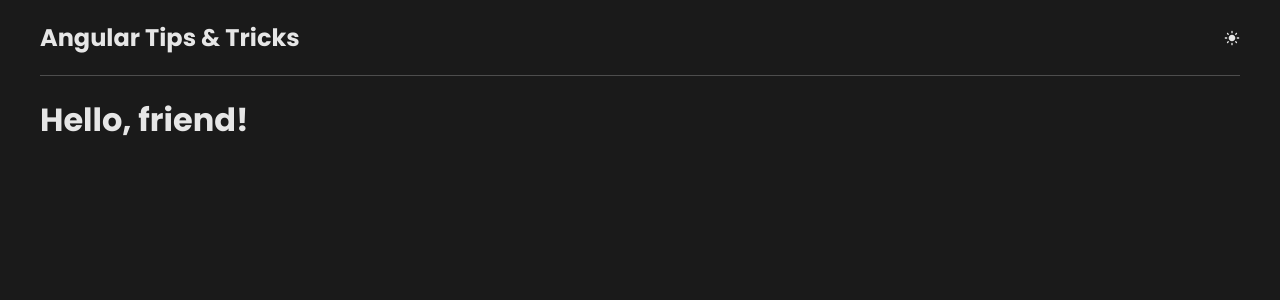
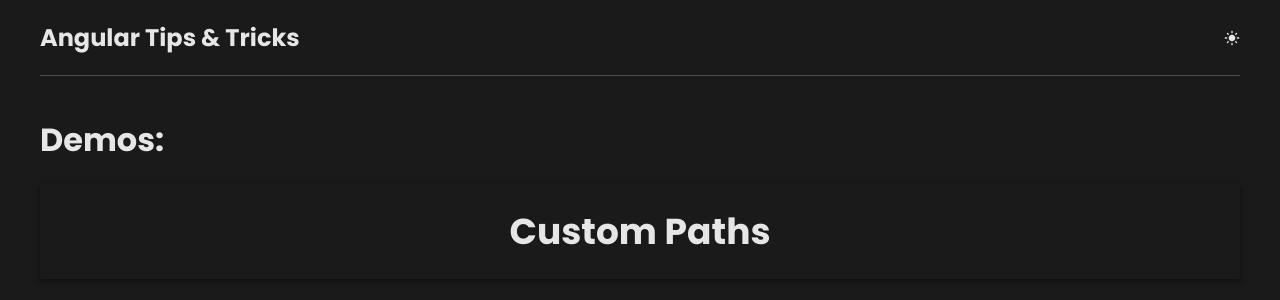
Before and after one commit to BijanProgrammer/angular-tips-and-tricks, an Angular app: page / in a window 1280 px wide. Shown: the top 300 px of the page. Built offline with nearby package versions, Linux system fonts and the light colour scheme.

Commit message:
[ADD] custom paths

```diff
--- a/src/app/app-routing.module.ts
+++ b/src/app/app-routing.module.ts
@@ -2,9 +2,11 @@
 import {RouterModule, Routes} from '@angular/router';
 
 import {HomeComponent} from './pages/home/home.component';
+import {CustomPathsComponent} from './pages/custom-paths/custom-paths.component';
 
 const routes: Routes = [
     {path: '', pathMatch: 'full', component: HomeComponent},
+    {path: 'custom-paths', component: CustomPathsComponent},
     {path: '*', redirectTo: ''},
 ];
 
--- /dev/null
+++ b/src/app/pages/custom-paths/custom-paths.component.html
@@ -0,0 +1 @@
+<button (click)="fakeService.doSomething()">Click Me!</button>
--- /dev/null
+++ b/src/app/pages/custom-paths/custom-paths.component.ts
@@ -0,0 +1,13 @@
+import {Component} from '@angular/core';
+
+// [TIP][CUSTOM PATH]
+import {FakeService} from 'src/app/services/fake.service';
+
+@Component({
+    selector: 'app-custom-paths',
+    templateUrl: './custom-paths.component.html',
+    styleUrls: ['./custom-paths.component.scss'],
+})
+export class CustomPathsComponent {
+    public constructor(public fakeService: FakeService) {}
+}
--- a/src/app/pages/home/home.component.html
+++ b/src/app/pages/home/home.component.html
@@ -1,3 +1,11 @@
 <div class="wrapper">
-    <h1>Hello, friend!</h1>
+    <h1>Demos:</h1>
+
+    <nav>
+        <ul>
+            <li *ngFor="let demo of demos">
+                <a [routerLink]="demo.link">{{ demo.title }}</a>
+            </li>
+        </ul>
+    </nav>
 </div>
--- a/src/app/pages/home/home.component.scss
+++ b/src/app/pages/home/home.component.scss
@@ -0,0 +1,35 @@
+.wrapper {
+    --gap: 2rem;
+
+    padding-block: var(--shell--padding);
+
+    nav {
+        ul {
+            display: flex;
+            flex-wrap: wrap;
+            gap: 4rem;
+
+            li {
+                flex-grow: 1;
+
+                a {
+                    color: var(--color--default-foreground);
+                    box-shadow: var(--box-shadow--subtle);
+
+                    display: block;
+
+                    padding: 2rem;
+
+                    font-size: 3.6rem;
+                    font-weight: 700;
+                    text-align: center;
+
+                    &:hover {
+                        background-color: var(--color--primary);
+                        color: var(--color--primary-opposite);
+                    }
+                }
+            }
+        }
+    }
+}
--- a/src/app/pages/home/home.component.ts
+++ b/src/app/pages/home/home.component.ts
@@ -5,4 +5,6 @@
     templateUrl: './home.component.html',
     styleUrls: ['./home.component.scss'],
 })
-export class HomeComponent {}
+export class HomeComponent {
+    public demos: {title: string; link: string}[] = [{title: 'Custom Paths', link: 'custom-paths'}];
+}
--- a/src/app/pages/pages.module.ts
+++ b/src/app/pages/pages.module.ts
@@ -6,9 +6,10 @@
 import {PipesModule} from '../pipes/pipes.module';
 
 import {HomeComponent} from './home/home.component';
+import {CustomPathsComponent} from './custom-paths/custom-paths.component';
 
 @NgModule({
-    declarations: [HomeComponent],
+    declarations: [HomeComponent, CustomPathsComponent],
     imports: [CommonModule, RouterModule, ComponentsModule, PipesModule],
 })
 export class PagesModule {}
--- /dev/null
+++ b/src/app/services/fake.service.ts
@@ -0,0 +1,10 @@
+import {Injectable} from '@angular/core';
+
+@Injectable({
+    providedIn: 'root',
+})
+export class FakeService {
+    public doSomething(): void {
+        console.log('doing something ...');
+    }
+}
```
Also changed, not shown: tsconfig.json (+7 -1 lines), src/app/pages/custom-paths/custom-paths.component.scss (added).
